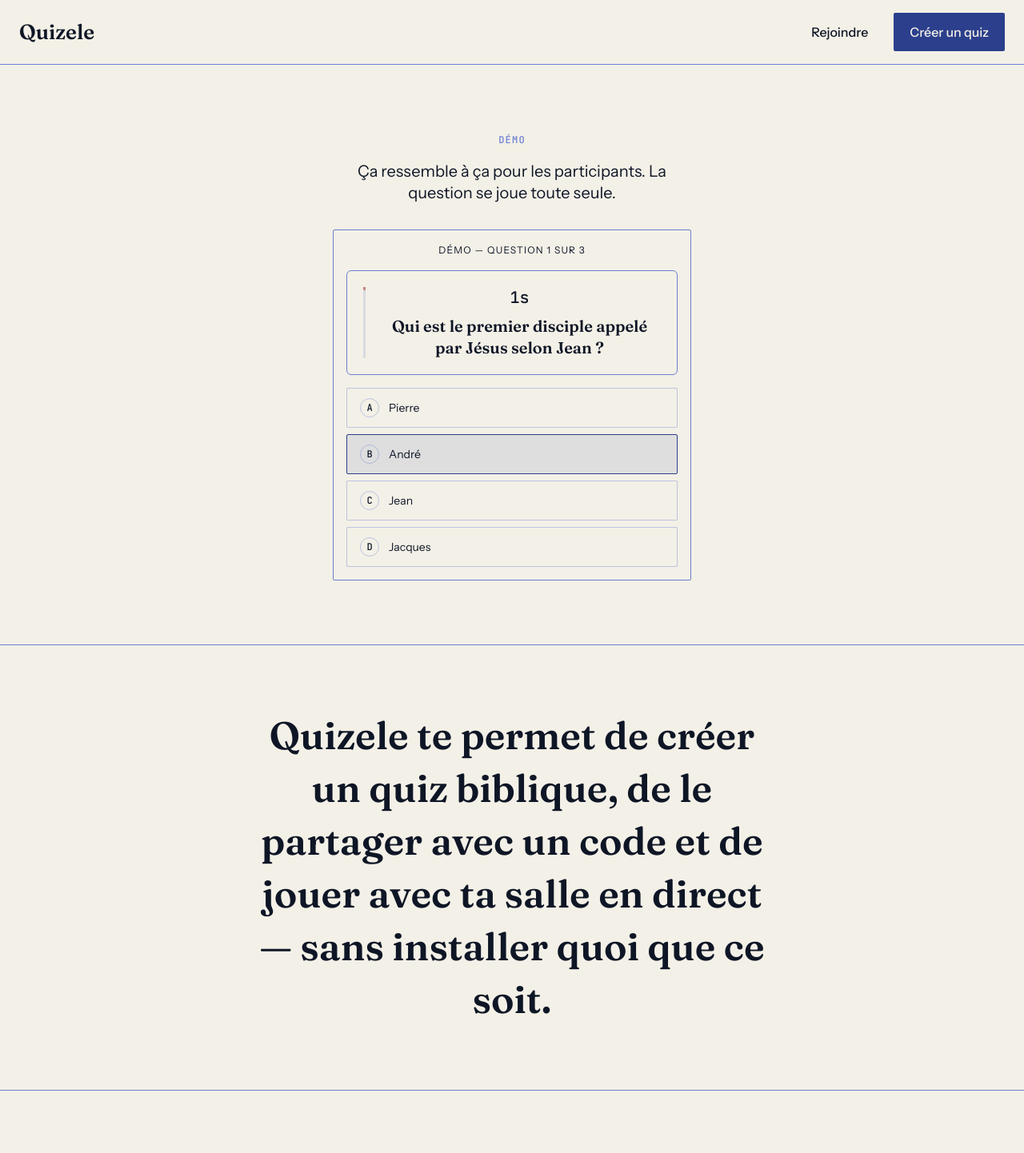
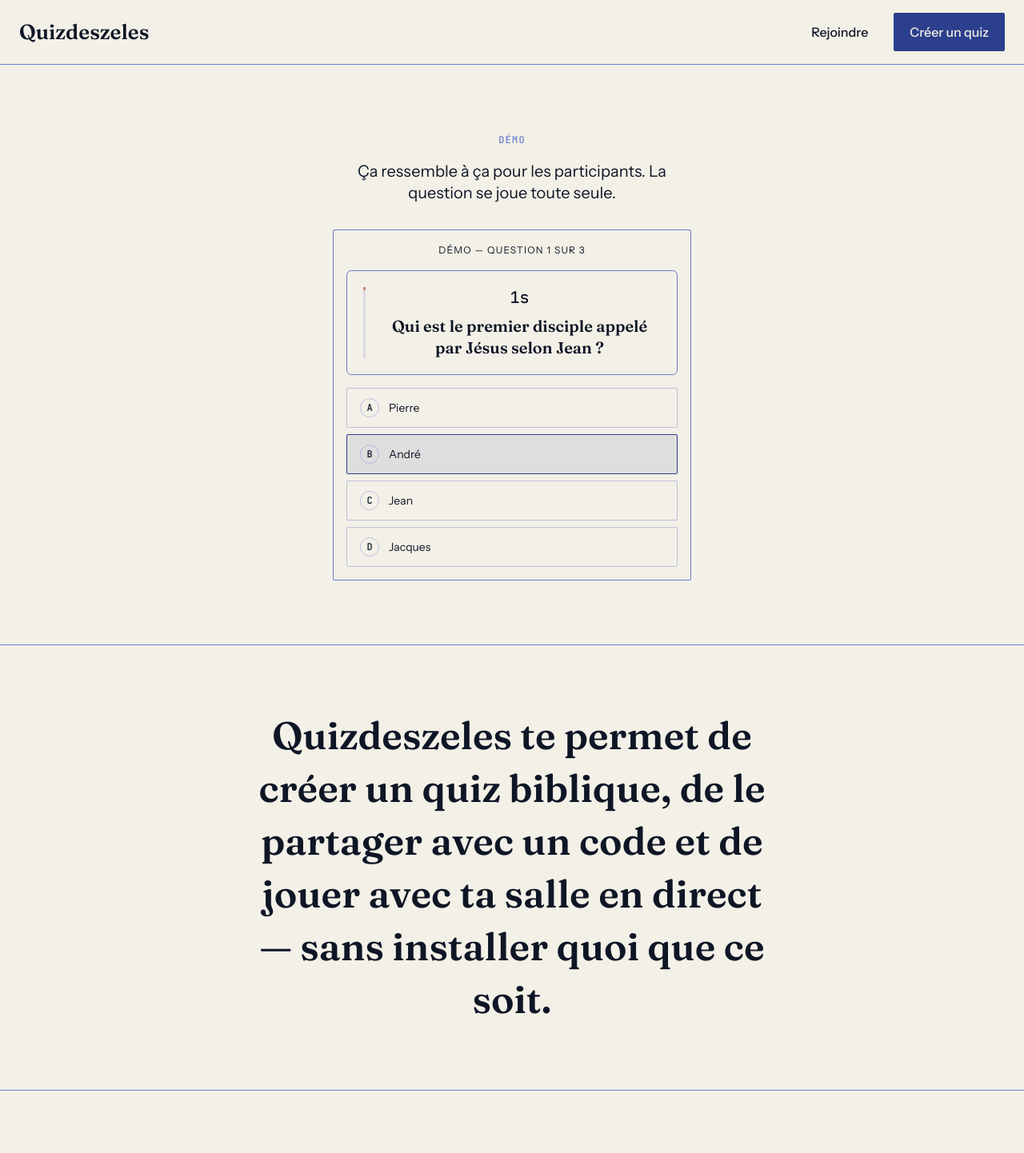
Before and after one commit to Brandon22030/Quizele, a Next.js app: page / in a window 1280 px wide. Shown: the top 1442 px of the page at 80% size. Built offline with nearby package versions, Linux system fonts and the light colour scheme.

Commit message:
chore: global update

```diff
--- a/app/api/share/route.tsx
+++ b/app/api/share/route.tsx
@@ -73,7 +73,7 @@ export async function GET(request: Request) {
               marginBottom: 24,
             }}
           >
-            Quizele
+            Quizdeszeles
           </p>
           <p style={{ fontSize: 40, marginBottom: 24 }}>{quizTitre}</p>
           <p style={{ fontSize: 120, color: OR, marginBottom: 16 }}>
--- a/app/layout.tsx
+++ b/app/layout.tsx
@@ -26,9 +26,9 @@ const jetbrainsMono = JetBrains_Mono({
 });
 
 export const metadata: Metadata = {
-  title: "Quizele — quiz bibliques en direct",
+  title: "Quizdeszeles — quiz bibliques en direct",
   description: "Crée des quiz bibliques, partage-les avec un code et joue avec ta salle en temps réel.",
-  metadataBase: new URL("https://quizele.app"),
+  metadataBase: new URL("https://quizdeszeles.app"),
 };
 
 export default function RootLayout({
--- a/app/opengraph-image.tsx
+++ b/app/opengraph-image.tsx
@@ -59,7 +59,7 @@ export default function OpenGraphImage() {
               marginBottom: 24,
             }}
           >
-            Quizele
+            Quizdeszeles
           </p>
           <p style={{ fontSize: 72, fontWeight: 700, marginBottom: 24 }}>
             Quiz bibliques en direct
--- a/app/page.tsx
+++ b/app/page.tsx
@@ -6,8 +6,8 @@ import { RuleFrame } from "@/components/ui/rule-frame";
 import { LiveDemo } from "@/app/live-demo";
 import { JoinCodeForm } from "@/app/join-code-form";
 
-const SITE_URL = "https://quizele.app";
-const TITLE = "Quizele — quiz bibliques en direct";
+const SITE_URL = "https://quizdeszeles.app";
+const TITLE = "Quizdeszeles — quiz bibliques en direct";
 const DESCRIPTION =
   "Crée des quiz bibliques, partage-les avec un code et joue avec ta salle en temps réel. Pas d'installation, pas de compte pour les participants.";
 
@@ -27,7 +27,7 @@ export const metadata: Metadata = {
     title: TITLE,
     description: DESCRIPTION,
     url: SITE_URL,
-    siteName: "Quizele",
+    siteName: "Quizdeszeles",
     locale: "fr_FR",
     type: "website",
   },
@@ -41,7 +41,7 @@ export const metadata: Metadata = {
 const structuredData = {
   "@context": "https://schema.org",
   "@type": "WebSite",
-  name: "Quizele",
+  name: "Quizdeszeles",
   url: SITE_URL,
   description: DESCRIPTION,
   inLanguage: "fr",
@@ -56,7 +56,7 @@ export default function HomePage() {
       />
 
       <header className="flex items-center justify-between border-b border-adire px-6 py-4">
-        <span className="font-display text-xl">Quizele</span>
+        <span className="font-display text-xl">Quizdeszeles</span>
         <div className="flex items-center gap-3">
           <Link
             href="/rejoindre"
@@ -86,7 +86,7 @@ export default function HomePage() {
 
         <section className="border-t border-adire px-6 py-12 text-center sm:py-20">
           <p className="mx-auto max-w-2xl font-display text-2xl leading-snug sm:text-3xl">
-            Quizele te permet de créer un quiz biblique, de le partager avec un
+            Quizdeszeles te permet de créer un quiz biblique, de le partager avec un
             code et de jouer avec ta salle en direct — sans installer quoi que
             ce soit.
           </p>
@@ -142,7 +142,7 @@ export default function HomePage() {
       </main>
 
       <footer className="border-t border-adire px-6 py-6 text-center text-sm text-muted-foreground">
-        Quizele — quiz bibliques pour groupes, écoles du dimanche et soirées.
+        Quizdeszeles — quiz bibliques pour groupes, écoles du dimanche et soirées.
       </footer>
     </div>
   );
--- a/app/q/[code]/resultat/result-screen.tsx
+++ b/app/q/[code]/resultat/result-screen.tsx
@@ -58,7 +58,7 @@ export function ResultScreen({
       )}&code=${encodeURIComponent(code)}`;
       const response = await fetch(imageUrl);
       const blob = await response.blob();
-      const file = new File([blob], "quizele-score.png", { type: blob.type });
+      const file = new File([blob], "quizdeszeles-score.png", { type: blob.type });
       const shareUrl = `${window.location.origin}/q/${code}`;
 
       const shareApi = navigator as Navigator & {
@@ -81,7 +81,7 @@ export function ResultScreen({
       } else {
         const link = document.createElement("a");
         link.href = URL.createObjectURL(blob);
-        link.download = "quizele-score.png";
+        link.download = "quizdeszeles-score.png";
         link.click();
         URL.revokeObjectURL(link.href);
       }
--- a/app/styleguide/page.tsx
+++ b/app/styleguide/page.tsx
@@ -139,7 +139,7 @@ export default function StyleguidePage() {
     <main className="mx-auto max-w-3xl space-y-16 px-4 py-8">
       <header className="space-y-2 border-b border-adire pb-6">
         <h1 className="font-display text-3xl text-foreground">
-          Styleguide Quizele
+          Styleguide Quizdeszeles
         </h1>
         <p className="text-base text-muted-foreground">
           Direction artistique « Encre et Indigo » — mobile d&apos;abord.
--- a/app/tableau-de-bord/actions.ts
+++ b/app/tableau-de-bord/actions.ts
@@ -151,7 +151,7 @@ export async function createSampleQuiz() {
       .insert({
       auteur_id: authData.user.id,
       titre: "Premiers pas",
-      description: "Un modèle pour découvrir Quizele en créant votre premier quiz.",
+      description: "Un modèle pour découvrir Quizdeszeles en créant votre premier quiz.",
       categorie: "Découverte",
       mode: "libre",
       aleatoire_questions: true,
--- a/package.json
+++ b/package.json
@@ -1,5 +1,5 @@
 {
-  "name": "quizele",
+  "name": "quizdeszeles",
   "version": "0.1.0",
   "private": true,
   "scripts": {
```
Also changed, not shown: 1 other file (tests, documents, lock files or other folders).
